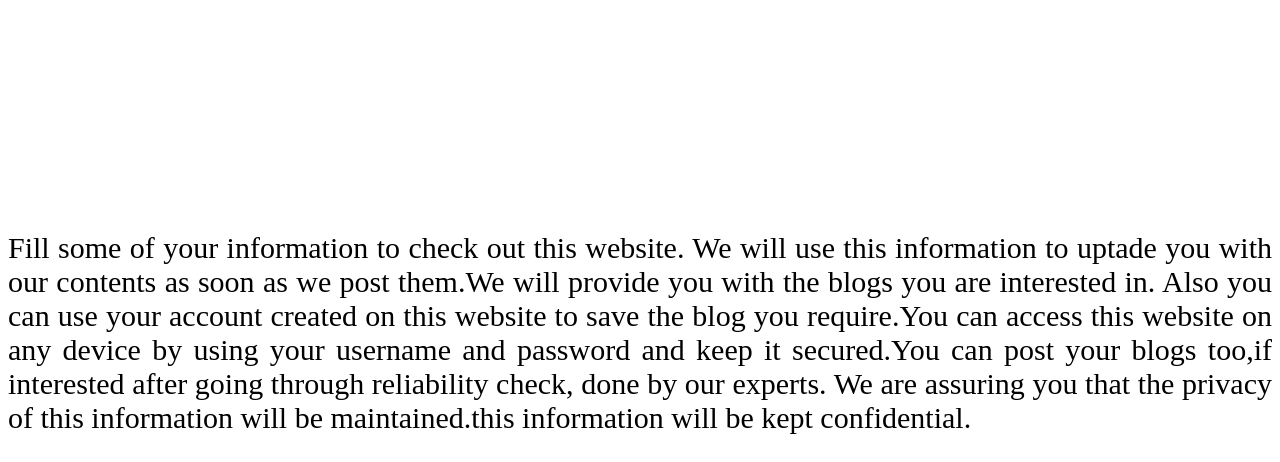
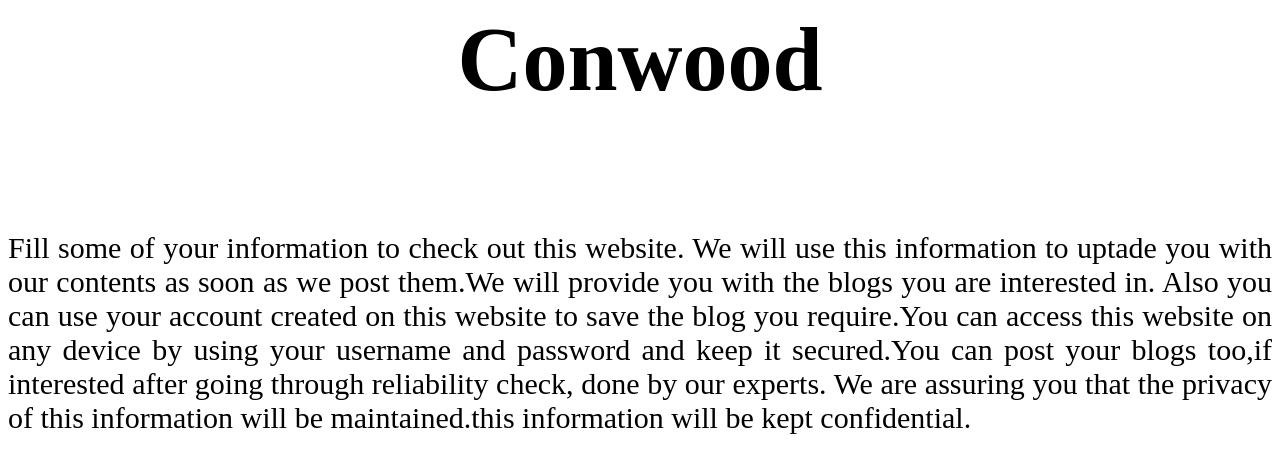
Before and after one commit to Priyanka-Balivada/Practical-DM, a plain HTML site: page index.html in a window 1280 px wide. Drawn offline with Linux system fonts and the light colour scheme.

Commit message:
Update index.html

```diff
--- a/index.html
+++ b/index.html
@@ -6,7 +6,7 @@
 text-align:justify;}
 </style>
 </head>
-<font color="white">
+<font color="black">
 <center>
 <div>
 <b>
```
